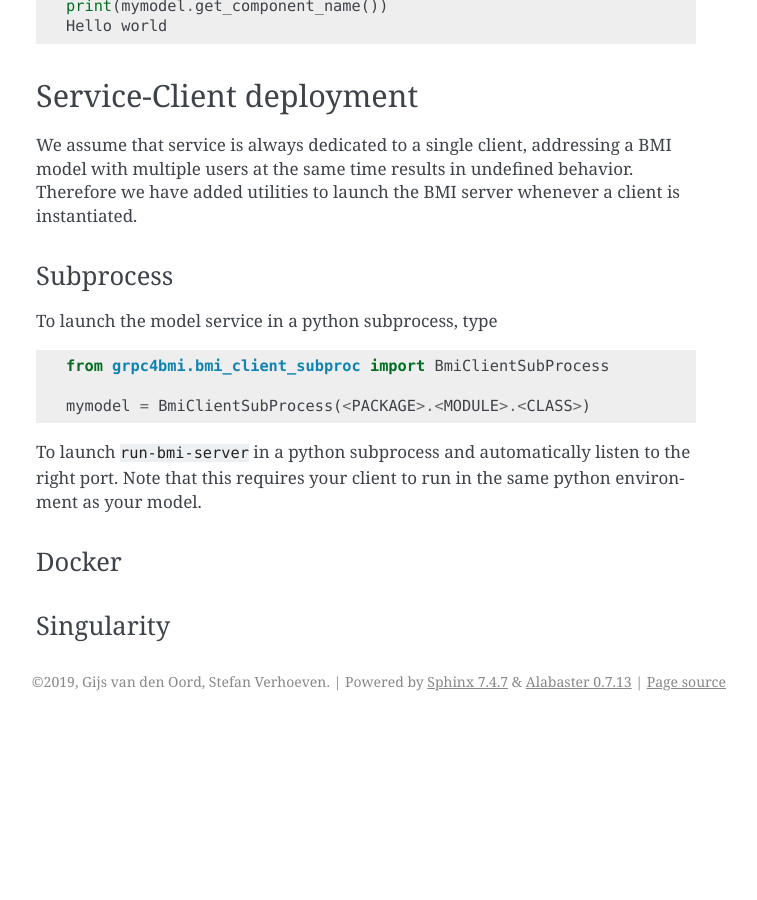
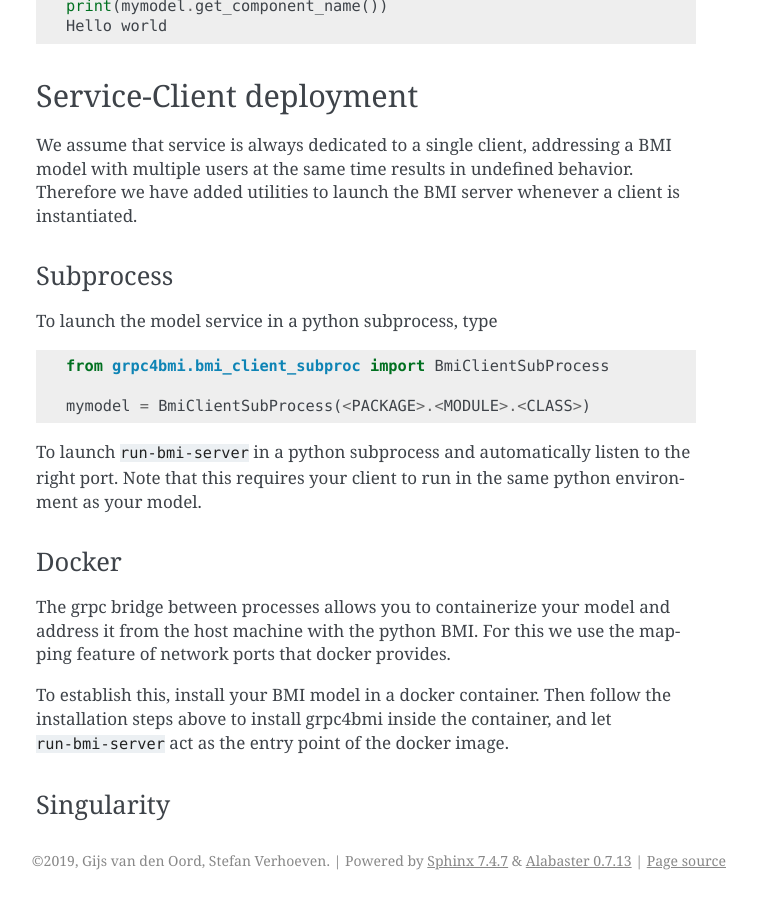
Before and after one commit to eWaterCycle/grpc4bmi, a Sphinx documentation site: the page built from docs/python.rst, in a window 1280 px wide and 900 px high, scrolled down 1756 px. Shown: the whole window, without its empty margins (384-1141 px from the left). Built offline with Sphinx 7.4.7, drawn with Linux system fonts in a browser that asks for light colours; before the commit the page ends 2477 px from its top, so only the background shows below that.

Commit message:
Added even more python docs.

```diff
--- a/docs/python.rst
+++ b/docs/python.rst
@@ -95,6 +95,9 @@ To launch ``run-bmi-server`` in a python subprocess and automatically listen to
 
 Docker
 ......
+The grpc bridge between processes allows you to containerize your model and address it from the host machine with the python BMI. For this we use the mapping feature of network ports that docker provides.
+
+To establish this, install your BMI model in a docker container. Then follow the installation steps above to install grpc4bmi inside the container, and let ``run-bmi-server`` act as the entry point of the docker image.
 
 Singularity
 ...........
```
